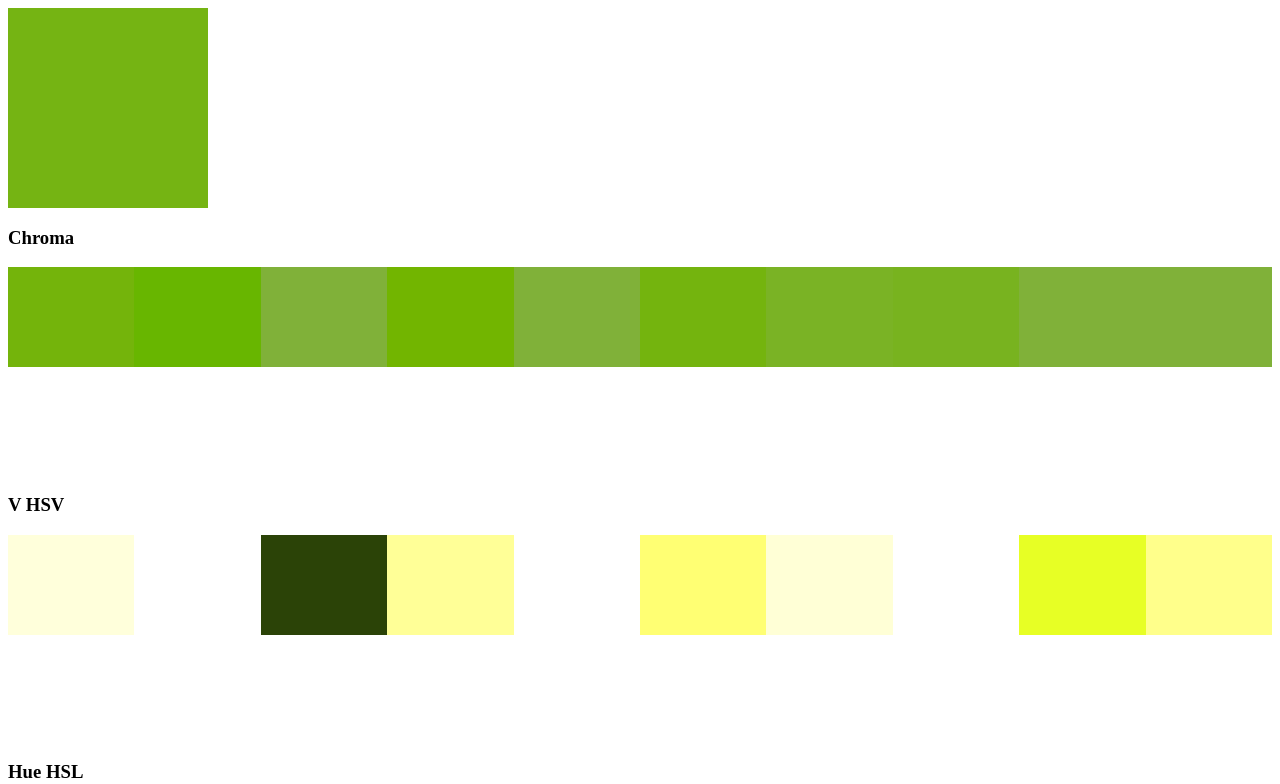
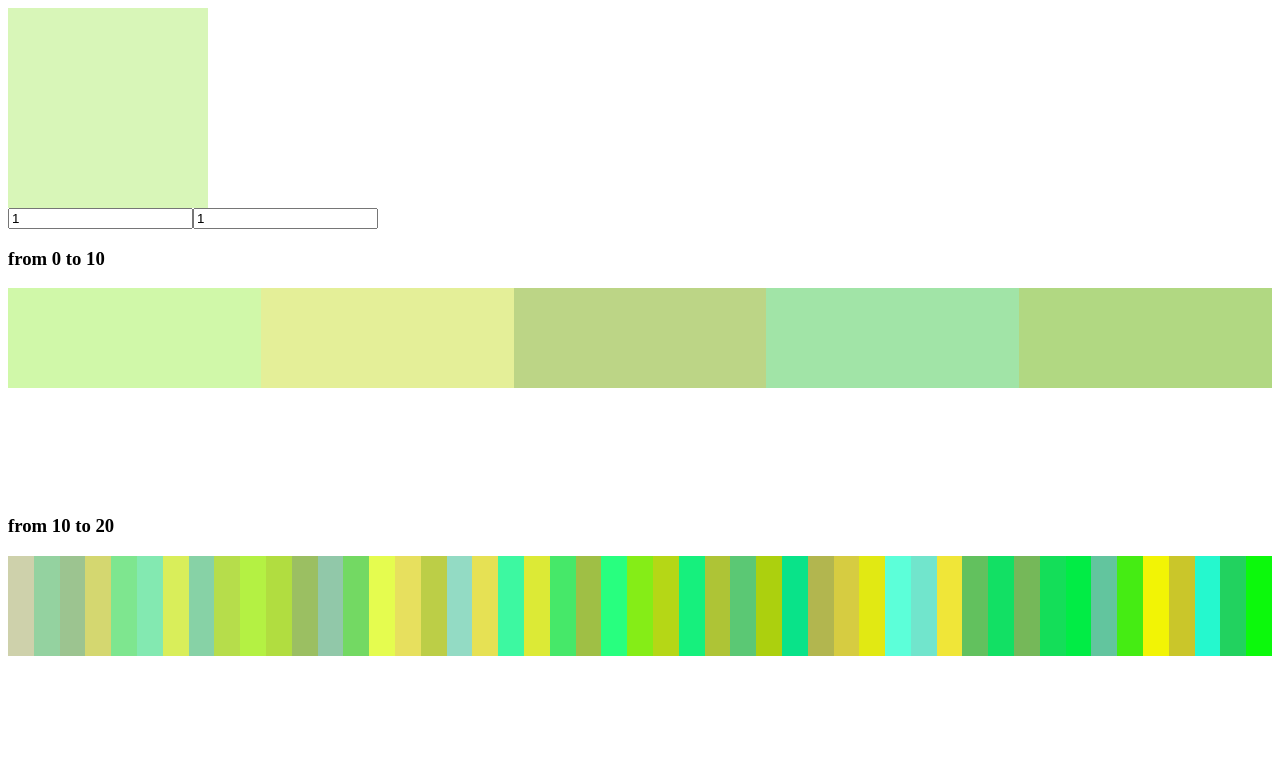
Before and after one commit to lindapaiste/color-studies, a React (Create React App) app: page / in a window 1280 px wide. Shown: the top 784 px of the page. Built offline with nearby package versions, Linux system fonts and the light colour scheme.

Commit message:
sort colors by distance from target

```diff
--- a/src/App.tsx
+++ b/src/App.tsx
@@ -4,10 +4,11 @@ import {TestGroups} from "./classifier/TestResults";
 import {PlotFeaturesTool} from "./classifier/PlotFeaturesTool";
 import {TestBoundaries} from "./classifier/TestBoundaries";
 import {CompareRandom} from "./noise/CompareMethods";
+import {DefaultVisualizeDifference, VisualizeDifference} from "./difference/VisualizeDifference";
 
 
 export default function App() {
-  return <CompareRandom/>
+  return <DefaultVisualizeDifference/>
 
     //return <PlotFeaturesTool/>
   //return <TestGroups/>
--- /dev/null
+++ b/src/difference/VisualizeDifference.tsx
@@ -0,0 +1,65 @@
+import React, {useMemo} from "react";
+import chroma, {Color} from "chroma-js";
+import {useNumberInput} from "../toolComponents/useNumberInput";
+import {range, sortBy} from "lodash";
+import {Swatch} from "../Swatch";
+import {chromaString} from "../properties/chroma-js";
+import {RenderSet} from "../RenderSet";
+
+export interface Props {
+    count: number;
+    color: string | Color;
+}
+
+//The parameters L (default 1) and C (default 1) are weighting factors for lightness and chromacity.
+export const VisualizeDifference = ({color, count}: Props) => {
+    const [lWeight, LWeightInput] = useNumberInput(1);
+    const [cWeight, CWeightInput] = useNumberInput(1);
+
+    const eWidth = 10;
+
+    const data = useMemo(
+        () => {
+            const samples = range(0, count).map(() => chroma.random());
+            const withDiff = samples.map(c => ({
+                color: c,
+                deltaE: chroma.deltaE(color, c, lWeight, cWeight),
+            }));
+            const sorted = sortBy(withDiff, o => o.deltaE);
+            const chunked: {color: Color, deltaE: number}[][] = [];
+            sorted.forEach((o) => {
+               const chunkIndex = Math.floor(o.deltaE / eWidth);
+               if ( Array.isArray(chunked[chunkIndex]) ) {
+                   chunked[chunkIndex].push( o );
+               } else {
+                   chunked[chunkIndex] = [o];
+               }
+            });
+            return chunked;
+        },
+        [color, count]
+    );
+
+
+    return (
+        <div>
+            <Swatch color={chromaString(color)} size={200}/>
+            <LWeightInput/>
+            <CWeightInput/>
+            <div>
+                {data.map( (chunk, i) => (
+                    <div key={i}>
+                        <h3>from {i * eWidth} to {(i + 1) * eWidth}</h3>
+                        <RenderSet colors={chunk} colorToString={o => o.color.hex()}/>
+                    </div>
+                ))}
+            </div>
+        </div>
+    );
+};
+
+export const DefaultVisualizeDifference = () => {
+    return (
+        <VisualizeDifference count={300} color={chroma.random()}/>
+    )
+};
--- a/src/properties/chroma-js.ts
+++ b/src/properties/chroma-js.ts
@@ -73,3 +73,16 @@ export const fromRgb = (rgb: RGB): Color => chroma(rgb);
 export const toHex = (c: Color): string => c.hex();
 
 export const util = makePackageUtil(PROPERTIES);
+
+
+export const chromaString = ( color: string | Color ): string => {
+    if ( typeof color === "string" ) {
+        return color;
+    } else return color.hex();
+};
+
+export const chromaObject = ( color: string | Color ): Color => {
+    if ( typeof color === "string" ) {
+        return chroma(color);
+    } else return color;
+};
```
